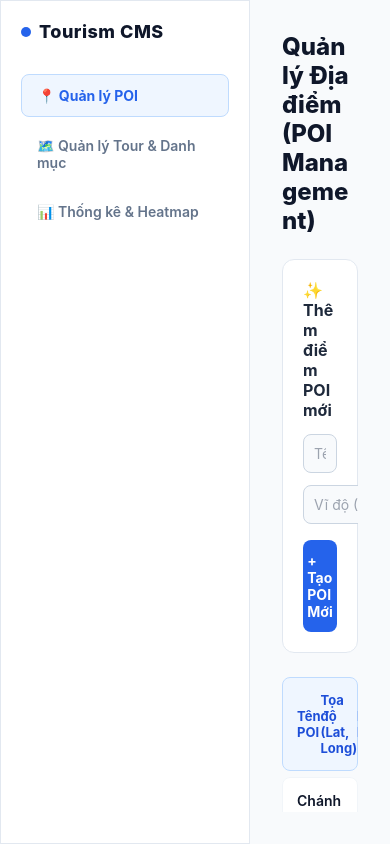
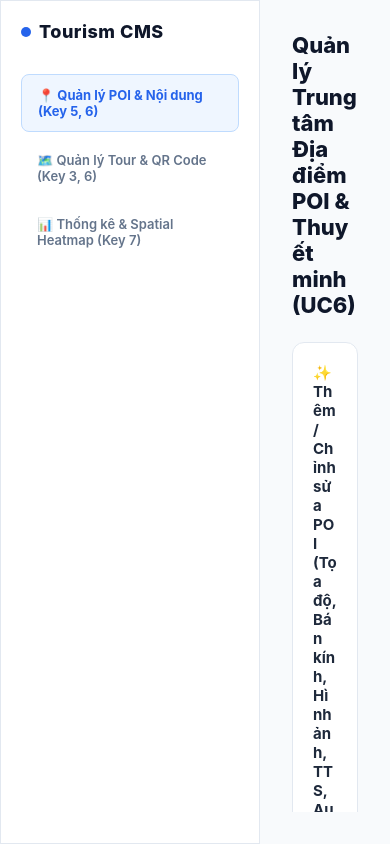
Before and after one commit to Nakvt/software-engineering-project, a React Native app: screen / in a window 390 px wide. Built offline with nearby package versions, Linux system fonts and the light colour scheme.

Commit message:
Feat:Full Key Features

```diff
--- a/src/presentation/screens/AdminDashboardScreen.tsx
+++ b/src/presentation/screens/AdminDashboardScreen.tsx
@@ -29,7 +29,7 @@ export const AdminDashboardScreen = () => {
           onPress={() => setActiveTab('cms')}
         >
           <Text style={[styles.menuText, activeTab === 'cms' && styles.menuTextActive]}>
-            📍 Quản lý POI
+            📍 Quản lý POI & Nội dung (Key 5, 6)
           </Text>
         </TouchableOpacity>
 
@@ -38,7 +38,7 @@ export const AdminDashboardScreen = () => {
           onPress={() => setActiveTab('tours')}
         >
           <Text style={[styles.menuText, activeTab === 'tours' && styles.menuTextActive]}>
-            🗺️ Quản lý Tour & Danh mục
+            🗺️ Quản lý Tour & QR Code (Key 3, 6)
           </Text>
         </TouchableOpacity>
 
@@ -47,7 +47,7 @@ export const AdminDashboardScreen = () => {
           onPress={() => setActiveTab('analytics')}
         >
           <Text style={[styles.menuText, activeTab === 'analytics' && styles.menuTextActive]}>
-            📊 Thống kê & Heatmap
+            📊 Thống kê & Spatial Heatmap (Key 7)
           </Text>
         </TouchableOpacity>
       </View>
@@ -56,27 +56,34 @@ export const AdminDashboardScreen = () => {
       <View style={styles.content}>
         {activeTab === 'cms' ? (
           <ScrollView style={styles.section} showsVerticalScrollIndicator={false}>
-            <Text style={styles.title}>Quản lý Địa điểm (POI Management)</Text>
+            <Text style={styles.title}>Quản lý Trung tâm Địa điểm POI & Thuyết minh (UC6)</Text>
 
-            {/* FORM NHẬP / THÊM POI MỚI */}
+            {/* FORM THÊM / CHỈNH SỬA POI ĐẦY ĐỦ TRƯỜNG DỮ LIỆU */}
             <View style={styles.formCard}>
-              <Text style={styles.formTitle}>✨ Thêm điểm POI mới</Text>
+              <Text style={styles.formTitle}>✨ Thêm / Chỉnh sửa POI (Tọa độ, Bán kính, Hình ảnh, TTS, Audio)</Text>
 
-              <TextInput
-                style={styles.input}
-                placeholder="Tên địa điểm POI (ví dụ: Điện Tam Thế)..."
-                placeholderTextColor="#9CA3AF"
-              />
+              <View style={styles.rowInput}>
+                <TextInput
+                  style={[styles.input, { flex: 2 }]}
+                  placeholder="Tên địa điểm POI (VD: Điện Tam Thế)..."
+                  placeholderTextColor="#9CA3AF"
+                />
+                <TextInput
+                  style={[styles.input, { flex: 1.5 }]}
+                  placeholder="URL Hình ảnh đại diện..."
+                  placeholderTextColor="#9CA3AF"
+                />
+              </View>
 
               <View style={styles.rowInput}>
                 <TextInput
                   style={[styles.input, { flex: 1 }]}
-                  placeholder="Vĩ độ (Lat)..."
+                  placeholder="Vĩ độ (Latitude)..."
                   placeholderTextColor="#9CA3AF"
                 />
                 <TextInput
                   style={[styles.input, { flex: 1 }]}
-                  placeholder="Kinh độ (Long)..."
+                  placeholder="Kinh độ (Longitude)..."
                   placeholderTextColor="#9CA3AF"
                 />
                 <TextInput
@@ -84,36 +91,73 @@ export const AdminDashboardScreen = () => {
                   placeholder="Bán kính Geofence (m)..."
                   placeholderTextColor="#9CA3AF"
                 />
+                <TextInput
+                  style={[styles.input, { flex: 1 }]}
+                  placeholder="Mức ưu tiên Audio Queue (1-5)..."
+                  placeholderTextColor="#9CA3AF"
+                />
+              </View>
+
+              {/* Kịch bản TTS Multilingual & Giọng đọc Multi-accent */}
+              <TextInput
+                style={[styles.input, { height: 50 }]}
+                placeholder="Kịch bản thuyết minh văn bản (Text-to-Speech TTS)..."
+                placeholderTextColor="#9CA3AF"
+                multiline
+              />
+
+              <View style={styles.rowInput}>
+                <TextInput
+                  style={[styles.input, { flex: 1 }]}
+                  placeholder="Phương vị giọng đọc (Bắc / Trung / Nam)..."
+                  placeholderTextColor="#9CA3AF"
+                />
+                <TextInput
+                  style={[styles.input, { flex: 1 }]}
+                  placeholder="File Audio thu sẵn (.mp3)..."
+                  placeholderTextColor="#9CA3AF"
+                />
+                <TextInput
+                  style={[styles.input, { flex: 1 }]}
+                  placeholder="Ngôn ngữ (Tiếng Việt / English)..."
+                  placeholderTextColor="#9CA3AF"
+                />
               </View>
 
               <TouchableOpacity style={styles.primaryBtn}>
-                <Text style={styles.btnText}>+ Tạo POI Mới</Text>
+                <Text style={styles.btnText}>+ Lưu Cấu Hình Địa Điểm POI</Text>
               </TouchableOpacity>
             </View>
 
-            {/* Table Header */}
+            {/* DANH SÁCH BẢNG POI TRỰC QUAN */}
             <View style={[styles.tableRow, styles.tableHeader]}>
               <Text style={[styles.cell, styles.headerText, { flex: 1.5 }]}>Tên POI</Text>
-              <Text style={[styles.cell, styles.headerText, { flex: 1.5 }]}>Tọa độ (Lat, Long)</Text>
-              <Text style={[styles.cell, styles.headerText]}>Bán kính</Text>
-              <Text style={[styles.cell, styles.headerText]}>Vùng miền</Text>
-              <Text style={[styles.cell, styles.headerText, { textAlign: 'center' }]}>Audio Preview</Text>
+              <Text style={[styles.cell, styles.headerText, { flex: 1.2 }]}>Tọa độ GPS / Bán kính</Text>
+              <Text style={[styles.cell, styles.headerText]}>Giọng đọc</Text>
+              <Text style={[styles.cell, styles.headerText, { flex: 1.5 }]}>Audio / Kịch bản TTS</Text>
+              <Text style={[styles.cell, styles.headerText, { textAlign: 'center' }]}>Mã QR / Preview</Text>
             </View>
 
-            {/* Table Rows */}
             {MOCK_POIS.map((item: any, idx: number) => (
               <View key={item.id} style={[styles.tableRow, idx % 2 === 1 && styles.tableRowEven]}>
                 <Text style={[styles.cell, styles.fontMedium, { flex: 1.5 }]}>{item.name}</Text>
-                <Text style={[styles.cell, styles.textMuted, { flex: 1.5 }]}>{item.latitude}, {item.longitude}</Text>
-                <Text style={styles.cell}><Text style={styles.badgeRadius}>{item.radius}m</Text></Text>
-                <Text style={styles.cell}><Text style={styles.badgeRegion}>{item.region || 'Bắc'}</Text></Text>
-                <View style={[styles.cell, { alignItems: 'center' }]}>
+                <Text style={[styles.cell, styles.textMuted, { flex: 1.2 }]}>
+                  {item.latitude}, {item.longitude} ({item.radius}m)
+                </Text>
+                <Text style={styles.cell}><Text style={styles.badgeRegion}>{item.region || 'Bắc (TTS)'}</Text></Text>
+                <Text style={[styles.cell, styles.textMuted, { flex: 1.5 }]} numberOfLines={1}>
+                  {item.script || 'Bài thuyết minh tự động qua GPS/Geofence...'}
+                </Text>
+                <View style={[styles.cell, { flexDirection: 'row', justifyContent: 'center', gap: 6 }]}>
+                  <TouchableOpacity style={styles.qrBtn}>
+                    <Text style={styles.qrBtnText}>📷 QR Code</Text>
+                  </TouchableOpacity>
                   <TouchableOpacity
                     style={[styles.audioBtn, playingAudioId === item.id && styles.audioBtnPlaying]}
                     onPress={() => toggleAudio(item.id)}
                   >
                     <Text style={[styles.audioBtnText, playingAudioId === item.id && styles.audioBtnTextPlaying]}>
-                      {playingAudioId === item.id ? '⏸ Đang phát' : '▶ Nghe thử'}
+                      {playingAudioId === item.id ? '⏸ Dừng' : '▶ Nghe'}
                     </Text>
                   </TouchableOpacity>
                 </View>
@@ -122,20 +166,20 @@ export const AdminDashboardScreen = () => {
           </ScrollView>
         ) : activeTab === 'tours' ? (
           <ScrollView style={styles.section} showsVerticalScrollIndicator={false}>
-            <Text style={styles.title}>Quản lý Danh mục & Lộ trình Tour</Text>
+            <Text style={styles.title}>Quản lý Lộ trình Tour & Liên kết Mã QR (UC6)</Text>
 
             <View style={styles.formCard}>
-              <Text style={styles.formTitle}>✨ Tạo Tour Du Lịch Mới</Text>
-              <TextInput style={styles.input} placeholder="Tên lộ trình tour (VD: Tour Khám Phá Bái Đính 1 Ngày)..." placeholderTextColor="#9CA3AF" />
+              <Text style={styles.formTitle}>✨ Tạo Tour Du Lịch & Liên Kết Danh Mục POI</Text>
+              <TextInput style={styles.input} placeholder="Tên lộ trình tour (VD: Tour Di Sản Bái Đính 1 Ngày)..." placeholderTextColor="#9CA3AF" />
               <TouchableOpacity style={styles.primaryBtn}>
-                <Text style={styles.btnText}>+ Khởi Tạo Tour</Text>
+                <Text style={styles.btnText}>+ Khởi Tạo Lộ Trình Tour</Text>
               </TouchableOpacity>
             </View>
 
             <View style={[styles.tableRow, styles.tableHeader]}>
               <Text style={[styles.cell, styles.headerText]}>Mã Tour</Text>
               <Text style={[styles.cell, styles.headerText, { flex: 2 }]}>Tên Tour</Text>
-              <Text style={[styles.cell, styles.headerText]}>Điểm gán</Text>
+              <Text style={[styles.cell, styles.headerText]}>Số POI gán</Text>
               <Text style={[styles.cell, styles.headerText, { textAlign: 'center' }]}>Trạng thái</Text>
             </View>
 
@@ -143,7 +187,7 @@ export const AdminDashboardScreen = () => {
               <View key={tour.id} style={[styles.tableRow, idx % 2 === 1 && styles.tableRowEven]}>
                 <Text style={[styles.cell, styles.fontCode]}>{tour.id}</Text>
                 <Text style={[styles.cell, styles.fontMedium, { flex: 2 }]}>{tour.name}</Text>
-                <Text style={styles.cell}>{tour.poisCount} POIs</Text>
+                <Text style={styles.cell}>{tour.poisCount} điểm dừng</Text>
                 <View style={[styles.cell, { alignItems: 'center' }]}>
                   <Text style={tour.status === 'Hoạt động' ? styles.badgeSuccess : styles.badgeWarning}>
                     ● {tour.status}
@@ -154,28 +198,30 @@ export const AdminDashboardScreen = () => {
           </ScrollView>
         ) : (
           <ScrollView style={styles.section} showsVerticalScrollIndicator={false}>
-            <Text style={styles.title}>Thống kê Du khách & Bản đồ Nhiệt</Text>
+            <Text style={styles.title}>Thống kê Lượt nghe (Ẩn danh) & Spatial Heatmap (UC7)</Text>
 
             <View style={styles.statsContainer}>
               <View style={[styles.card, { borderLeftColor: '#2563EB', borderLeftWidth: 4 }]}>
-                <Text style={styles.cardLabel}>TỔNG LƯỢT NGHE</Text>
+                <Text style={styles.cardLabel}>TỔNG LƯỢT NGHE (ANONYMOUS)</Text>
                 <Text style={styles.cardValue}>{MOCK_ANALYTICS.totalStreams}</Text>
               </View>
               <View style={[styles.card, { borderLeftColor: '#10B981', borderLeftWidth: 4 }]}>
-                <Text style={styles.cardLabel}>THỜI LƯỢNG TB</Text>
+                <Text style={styles.cardLabel}>THỜI LƯỢNG NGHE TRUNG BÌNH</Text>
                 <Text style={[styles.cardValue, { color: '#10B981' }]}>{MOCK_ANALYTICS.avgDurationMinutes} <Text style={{fontSize: 16}}>phút</Text></Text>
               </View>
               <View style={[styles.card, { borderLeftColor: '#F59E0B', borderLeftWidth: 4 }]}>
-                <Text style={styles.cardLabel}>TOP POI ĐƯỢC NGHE</Text>
+                <Text style={styles.cardLabel}>TOP POI ĐƯỢC NGHE NHIỀU NHẤT</Text>
                 <Text style={styles.cardValueSmall}>{MOCK_ANALYTICS.topPoi}</Text>
               </View>
             </View>
 
+            {/* PHẦN HIỂN THỊ SPATIAL HEATMAP */}
             <View style={styles.heatmapBox}>
               <View style={styles.heatmapBadge}>
-                <Text style={styles.heatmapBadgeText}>LIVE MAP DATA</Text>
+                <Text style={styles.heatmapBadgeText}>SPATIAL HEATMAP LIVE</Text>
               </View>
-              <Text style={styles.heatmapText}>🗺️ Vùng hiển thị Bản đồ Nhiệt (Spatial Heatmap)</Text>
+              <Text style={styles.heatmapText}>🗺️ Trực quan hóa luồng di chuyển du khách qua Bản đồ nhiệt (Heatmap)</Text>
+              <Text style={styles.heatmapSubtext}>Nhật ký di chuyển và lượt nghe được thu thập ẩn danh theo đúng tiêu chuẩn bảo mật.</Text>
             </View>
           </ScrollView>
         )}
@@ -186,20 +232,20 @@ export const AdminDashboardScreen = () => {
 
 const styles = StyleSheet.create({
   container: { flex: 1, flexDirection: 'row', backgroundColor: '#F8FAFC' },
-  sidebar: { width: 250, backgroundColor: '#FFFFFF', padding: 20, borderWidth: 1, borderColor: '#E2E8F0' },
+  sidebar: { width: 260, backgroundColor: '#FFFFFF', padding: 20, borderWidth: 1, borderColor: '#E2E8F0' },
   logoContainer: { flexDirection: 'row', alignItems: 'center', gap: 8, marginBottom: 32 },
   logoDot: { width: 10, height: 10, borderRadius: 5, backgroundColor: '#2563EB' },
   logo: { color: '#0F172A', fontSize: 18, fontWeight: '800', letterSpacing: 0.5 },
   menuItem: { paddingVertical: 12, paddingHorizontal: 16, borderRadius: 8, marginBottom: 8 },
   menuActive: { backgroundColor: '#EFF6FF', borderWidth: 1, borderColor: '#BFDBFE' },
-  menuText: { color: '#64748B', fontSize: 14, fontWeight: '600' },
+  menuText: { color: '#64748B', fontSize: 13, fontWeight: '600' },
   menuTextActive: { color: '#2563EB', fontWeight: '700' },
   content: { flex: 1, padding: 32 },
   section: { flex: 1 },
-  title: { fontSize: 24, fontWeight: '800', color: '#0F172A', marginBottom: 24 },
+  title: { fontSize: 22, fontWeight: '800', color: '#0F172A', marginBottom: 24 },
   formCard: { backgroundColor: '#FFFFFF', padding: 20, borderRadius: 12, marginBottom: 24, borderWidth: 1, borderColor: '#E2E8F0' },
-  formTitle: { fontSize: 16, fontWeight: '700', color: '#1E293B', marginBottom: 14 },
-  input: { borderWidth: 1, borderColor: '#CBD5E1', borderRadius: 8, padding: 10, marginBottom: 12, backgroundColor: '#F8FAFC', color: '#0F172A', fontSize: 14 },
+  formTitle: { fontSize: 15, fontWeight: '700', color: '#1E293B', marginBottom: 14 },
+  input: { borderWidth: 1, borderColor: '#CBD5E1', borderRadius: 8, padding: 10, marginBottom: 12, backgroundColor: '#F8FAFC', color: '#0F172A', fontSize: 13 },
   rowInput: { flexDirection: 'row', gap: 12 },
   primaryBtn: { backgroundColor: '#2563EB', padding: 12, borderRadius: 8, alignItems: 'center', marginTop: 4 },
   btnText: { color: '#FFFFFF', fontWeight: '700', fontSize: 14 },
@@ -207,25 +253,27 @@ const styles = StyleSheet.create({
   tableRowEven: { backgroundColor: '#F8FAFC' },
   tableHeader: { backgroundColor: '#EFF6FF', borderColor: '#BFDBFE' },
   headerText: { fontWeight: '700', color: '#1D4ED8', fontSize: 13 },
-  cell: { flex: 1, color: '#334155', fontSize: 14 },
+  cell: { flex: 1, color: '#334155', fontSize: 13 },
   fontMedium: { fontWeight: '600', color: '#0F172A' },
   fontCode: { fontFamily: 'monospace', fontWeight: '700', color: '#475569' },
   textMuted: { color: '#64748B' },
-  badgeRadius: { backgroundColor: '#F1F5F9', color: '#475569', paddingVertical: 2, paddingHorizontal: 8, borderRadius: 12, fontSize: 12, fontWeight: '600' },
   badgeRegion: { backgroundColor: '#FEF3C7', color: '#D97706', paddingVertical: 2, paddingHorizontal: 8, borderRadius: 12, fontSize: 12, fontWeight: '700' },
   badgeSuccess: { backgroundColor: '#D1FAE5', color: '#059669', paddingVertical: 4, paddingHorizontal: 10, borderRadius: 12, fontSize: 12, fontWeight: '700' },
   badgeWarning: { backgroundColor: '#FEF3C7', color: '#D97706', paddingVertical: 4, paddingHorizontal: 10, borderRadius: 12, fontSize: 12, fontWeight: '700' },
-  audioBtn: { backgroundColor: '#EFF6FF', paddingVertical: 6, paddingHorizontal: 12, borderRadius: 20, borderWidth: 1, borderColor: '#2563EB' },
+  qrBtn: { backgroundColor: '#F1F5F9', paddingVertical: 6, paddingHorizontal: 10, borderRadius: 16, borderWidth: 1, borderColor: '#CBD5E1' },
+  qrBtnText: { color: '#475569', fontSize: 11, fontWeight: '700' },
+  audioBtn: { backgroundColor: '#EFF6FF', paddingVertical: 6, paddingHorizontal: 10, borderRadius: 16, borderWidth: 1, borderColor: '#2563EB' },
   audioBtnPlaying: { backgroundColor: '#FEF2F2', borderColor: '#EF4444' },
-  audioBtnText: { color: '#2563EB', fontSize: 12, fontWeight: '700' },
+  audioBtnText: { color: '#2563EB', fontSize: 11, fontWeight: '700' },
   audioBtnTextPlaying: { color: '#DC2626' },
   statsContainer: { flexDirection: 'row', gap: 16, marginBottom: 24 },
   card: { flex: 1, backgroundColor: '#FFFFFF', padding: 20, borderRadius: 12, borderWidth: 1, borderColor: '#E2E8F0' },
   cardLabel: { color: '#64748B', fontSize: 11, fontWeight: '700', letterSpacing: 0.5, marginBottom: 8 },
   cardValue: { fontSize: 28, fontWeight: '800', color: '#2563EB' },
   cardValueSmall: { fontSize: 16, fontWeight: '700', color: '#0F172A' },
-  heatmapBox: { height: 340, backgroundColor: '#F1F5F9', borderRadius: 12, justifyContent: 'center', alignItems: 'center', borderStyle: 'dashed', borderWidth: 2, borderColor: '#CBD5E1', position: 'relative' },
+  heatmapBox: { height: 340, backgroundColor: '#F1F5F9', borderRadius: 12, justifyContent: 'center', alignItems: 'center', borderStyle: 'dashed', borderWidth: 2, borderColor: '#CBD5E1', position: 'relative', padding: 20 },
   heatmapBadge: { position: 'absolute', top: 16, right: 16, backgroundColor: '#EF4444', paddingVertical: 4, paddingHorizontal: 8, borderRadius: 6 },
   heatmapBadgeText: { color: '#FFFFFF', fontSize: 10, fontWeight: '800' },
-  heatmapText: { color: '#64748B', fontWeight: '700', fontSize: 15 },
+  heatmapText: { color: '#334155', fontWeight: '700', fontSize: 16, marginBottom: 8 },
+  heatmapSubtext: { color: '#64748B', fontSize: 13, textAlign: 'center' },
 });
```
